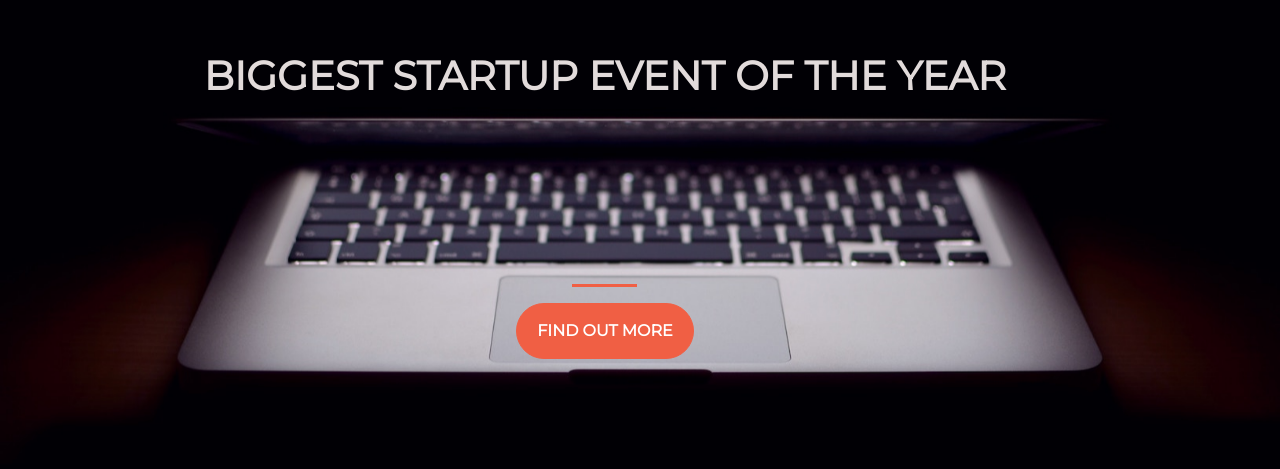
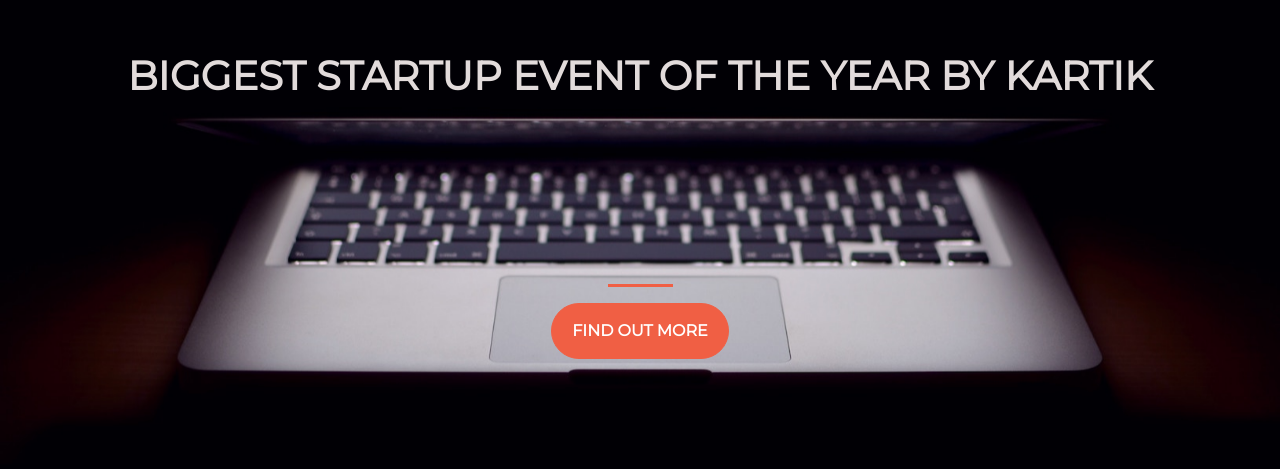
Before and after one commit to nitrobang/startup-page-web, a plain HTML site: page index.html in a window 1280 px wide. Shown: the part 195-664 px from the top of the page. Drawn offline with nearby package versions, Linux system fonts and the light colour scheme.

Commit message:
Update index.html

```diff
--- a/index.html
+++ b/index.html
@@ -20,7 +20,7 @@
     <div class="container d-flex align-items-center h-100">
       <div class="row">
         <header class="text-center col-12">
-          <h1><strong>BIGGEST STARTUP EVENT OF THE YEAR</strong></h1>
+          <h1><strong>BIGGEST STARTUP EVENT OF THE YEAR BY KARTIK</strong></h1>
         </header>
         <div class="buffer col-12"></div>
         <section class="text-center col-12">
```
